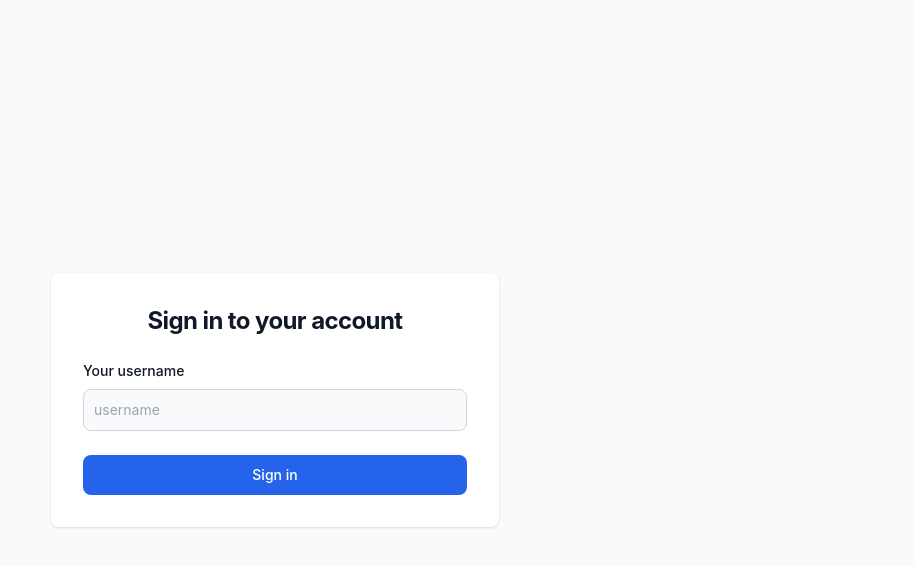
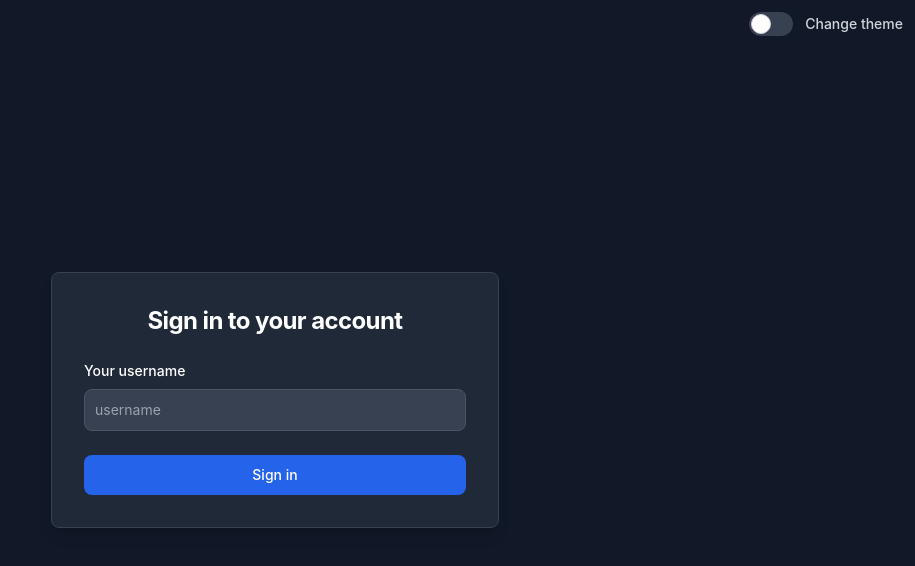
Before and after one commit to HANS-2002/spring-boot-sticky-notes, a React (Create React App) app: page / in a window 1280 px wide. Shown: the top 566 px of the page, without its empty margins (365-1280 px from the left). Built offline with nearby package versions, Linux system fonts and the light colour scheme.

Commit message:
dark-toggle-scroll

```diff
--- a/src/App.js
+++ b/src/App.js
@@ -1,7 +1,6 @@
 import { useState } from "react";
 import Login from "./Components/Login/page.js";
 import Notes from "./Components/Notes/page.js";
-
 function App() {
   const [hasLogin, setHasLogin] = useState(
     localStorage.getItem("NotesUsername") ? true : false
@@ -9,18 +8,35 @@ function App() {
   const [username, setUsername] = useState(
     localStorage.getItem("NotesUsername") || ""
   );
+  const [dark, setDark] = useState(true);
+  const toggleDarkMode = () => {
+    setDark(!dark);
+  };
 
   return (
     <>
+      <div className={dark ? "dark " : ""}>
+        <div className="dark:bg-gray-900 bg-slate-100 h-screen">
           {hasLogin ? (
             <Notes
+              toggleDarkMode={toggleDarkMode}
+              dark={dark}
+              setDark={setDark}
               setHasLogin={setHasLogin}
               setUserName={setUsername}
               username={username}
             />
           ) : (
-        <Login setHasLogin={setHasLogin} setUserName={setUsername} />
+            <Login
+              toggleDarkMode={toggleDarkMode}
+              setHasLogin={setHasLogin}
+              setUserName={setUsername}
+              dark={dark}
+              setDark={setDark}
+            />
           )}
+        </div>
+      </div>
     </>
   );
 }
--- /dev/null
+++ b/src/Components/DarkMode/Dark.js
@@ -0,0 +1,21 @@
+export default function Dark(props) {
+  return (
+    <>
+      <label className="relative inline-flex items-center cursor-pointer">
+        <input
+          type="checkbox"
+          value=""
+          className="sr-only peer"
+          onChange={() => {
+            props.toggleDarkMode();
+            console.log("theme changed");
+          }}
+        />
+        <div className="w-11 h-6 bg-gray-400 rounded-full peer peer-focus:ring-4 peer-focus:ring-blue-300 dark:peer-focus:ring-blue-800 dark:bg-gray-700 peer-checked:after:translate-x-full peer-checked:after:border-white after:content-[''] after:absolute after:top-0.5 after:left-[2px] after:bg-white after:border-gray-300 after:border after:rounded-full after:h-5 after:w-5 after:transition-all dark:border-gray-600 peer-checked:bg-blue-600"></div>
+        <span className="ml-3 text-sm font-medium text-gray-900 dark:text-gray-300">
+          Change theme
+        </span>
+      </label>
+    </>
+  );
+}
--- a/src/Components/Login/page.js
+++ b/src/Components/Login/page.js
@@ -1,17 +1,34 @@
 import { useState } from "react";
+import Dark from "../DarkMode/Dark";
 
-export default function Login({ setHasLogin, setUserName }) {
+export default function Login({
+  setHasLogin,
+  setUserName,
+  toggleDarkMode,
+  dark,
+  setDark,
+}) {
   const [username, setUsername] = useState("");
 
   return (
     <>
-      <section className="bg-gray-50 dark:bg-gray-900 w-full min-h-screen flex flex-col items-center justify-center">
+      <div className={dark ? "dark" : ""}>
+        <section className="bg-gray-100 dark:bg-gray-900 w-full min-h-screen flex flex-col items-center justify-center">
+          <div className=" absolute right-3 top-0 mt-3 ">
+            <Dark
+              toggleDarkMode={toggleDarkMode}
+              dark={dark}
+              setDark={setDark}
+            />
+          </div>
           <div className="flex flex-col items-center justify-center px-6 py-8 w-full md:h-screen lg:py-0">
-          <div className="w-full bg-white rounded-lg shadow dark:border md:mt-0 sm:max-w-md xl:p-0 dark:bg-gray-800 dark:border-gray-700">
+            <div className="w-full bg-white rounded-lg shadow-lg dark:border md:mt-0 sm:max-w-md xl:p-0 dark:bg-gray-800 dark:border-gray-700">
               <div className="p-6 space-y-4 md:space-y-6 sm:p-8">
+                <div>
                   <h1 className="text-xl text-center font-bold leading-tight tracking-tight text-gray-900 md:text-2xl dark:text-white">
                     Sign in to your account
                   </h1>
+                </div>
                 <div className="space-y-4 md:space-y-6" action="#">
                   <div>
                     <label
@@ -48,6 +65,7 @@ export default function Login({ setHasLogin, setUserName }) {
             </div>
           </div>
         </section>
+      </div>
     </>
   );
 }
--- a/src/Components/Notes/page.js
+++ b/src/Components/Notes/page.js
@@ -1,14 +1,23 @@
 import { useEffect, useState } from "react";
 import "./style.css";
-import axios from 'axios';
+import axios from "axios";
 import { GLOBAL_API_PROXY } from "../../config.js";
 import StickyNote from "../StickyNote/page.js";
+import Dark from "../DarkMode/Dark";
 
-export default function Notes({ setHasLogin, setUserName, username }) {
+export default function Notes({
+  setHasLogin,
+  setUserName,
+  username,
+  toggleDarkMode,
+  dark,
+  setDark,
+}) {
   const [noteList, setNoteList] = useState([]);
 
   useEffect(() => {
-    axios.get(`${GLOBAL_API_PROXY}/getNotesWithUserId?userId=${username}`)
+    axios
+      .get(`${GLOBAL_API_PROXY}/getNotesWithUserId?userId=${username}`)
       .then((response) => {
         setNoteList(response.data);
       })
@@ -18,12 +27,13 @@ export default function Notes({ setHasLogin, setUserName, username }) {
   }, [username]);
 
   function onNewNote() {
-    axios.post(`${GLOBAL_API_PROXY}/newNote`, {
-      userId: username,
-      title: "",
-      content: "",
-      color: "#ffcccc",
-    })
+    axios
+      .post(`${GLOBAL_API_PROXY}/newNote`, {
+        userId: username,
+        title: "",
+        content: "",
+        color: "#ffcccc",
+      })
       .then((response) => {
         setNoteList([...noteList, response.data]);
       })
@@ -33,18 +43,21 @@ export default function Notes({ setHasLogin, setUserName, username }) {
   }
 
   return (
-    <>
-      <div className="flex flex-row justify-between items-center p-4 text-white">
+    <div className={dark ? "dark" : ""}>
+      <div className=" dark:bg-gray-900 flex flex-row justify-between shadow-md items-center p-4 text-black dark:text-white">
         <div className="text-2xl font-bold">Notes</div>
         <div className="flex align-middle">
           <div className="logs user">
+            <Dark
+              toggleDarkMode={toggleDarkMode}
+              dark={dark}
+              setDark={setDark}
+            />
             <i className="fa-solid fa-user "></i>
-            <div>
-              {username}
-            </div>
+            <div>{username}</div>
           </div>
           <div
-            className="cursor-pointer font-bold p-4 text-red-400"
+            className="cursor-pointer font-bold p-4 dark:text-red-400"
             onClick={() => {
               localStorage.removeItem("NotesUsername");
               setHasLogin(false);
@@ -56,7 +69,7 @@ export default function Notes({ setHasLogin, setUserName, username }) {
         </div>
       </div>
       {noteList.length > 0 && (
-        <div className="flex lg:flex-row lg:justify-start lg:flex-wrap  p-4 justify-center items-center flex-col">
+        <div className=" dark:bg-gray-900 flex lg:flex-row lg:justify-start lg:flex-wrap  p-4 justify-center items-center flex-col">
           {noteList.map((note) => {
             return (
               <StickyNote
@@ -74,10 +87,10 @@ export default function Notes({ setHasLogin, setUserName, username }) {
       <button
         type="button"
         onClick={onNewNote}
-        className="newNoteBtn flex justify-center  border border-gray-700 rounded-md px-4 py-2 m-2 transition duration-300 ease select-none text-white hover:bg-gray-800 hover:border-gray-500 focus:outline-none focus:shadow-outline"
+        className="newNoteBtn flex justify-center   shadow-md bg-slate-50 hover:bg-slate-200 dark:bg-slate-700  rounded-md px-4 py-2 m-2 transition duration-100 ease select-none text-black dark:text-white dark:hover:bg-gray-600 dark:hover:transition ease-linear   "
       >
         + New Note
       </button>
-    </>
+    </div>
   );
 }
--- a/src/Components/Notes/style.css
+++ b/src/Components/Notes/style.css
@@ -5,5 +5,5 @@
 .user{
     display: flex;
     align-items: center;
-    gap: 5px;
+    gap: 10px;
 }
--- a/src/Components/StickyNote/page.js
+++ b/src/Components/StickyNote/page.js
@@ -41,7 +41,7 @@ export default function StickyNote(props) {
     <>
       {!isDeleted && (
         <div
-          className="note note-container p-4 rounded-md"
+          className="note p-4 rounded-md shadow-lg"
           style={{ backgroundColor: `${color}` }}
         >
           <div className="w-100 flex flex-row justify-between mb-4">
@@ -79,7 +79,7 @@ export default function StickyNote(props) {
             </div>
           </div>
           <textarea
-            className="bg-transparent outline-none w-full overflow-hidden resize-none"
+            className=" scroll-hidden bg-transparent outline-none w-full  resize-none"
             placeholder="Note Content"
             rows={9}
             maxLength={250}
--- a/src/Components/StickyNote/style.css
+++ b/src/Components/StickyNote/style.css
@@ -4,6 +4,10 @@
   margin: 10px;
 }
 
-#colorSelect{
+#colorSelect {
   background: linear-gradient("#ffcccc", "#ccffcc", "#ccccff");
 }
+
+.scroll-hidden::-webkit-scrollbar {
+  display: none;
+}
--- a/tailwind.config.js
+++ b/tailwind.config.js
@@ -1,5 +1,6 @@
 /** @type {import('tailwindcss').Config} */
 module.exports = {
+  darkMode: "class",
   content: ["./src/**/*.{js,jsx,ts,tsx}"],
   theme: {
     extend: {
```
Also changed, not shown: src/index.css (line endings or trailing spaces). Lines whose indentation alone changed are shown as unchanged.
